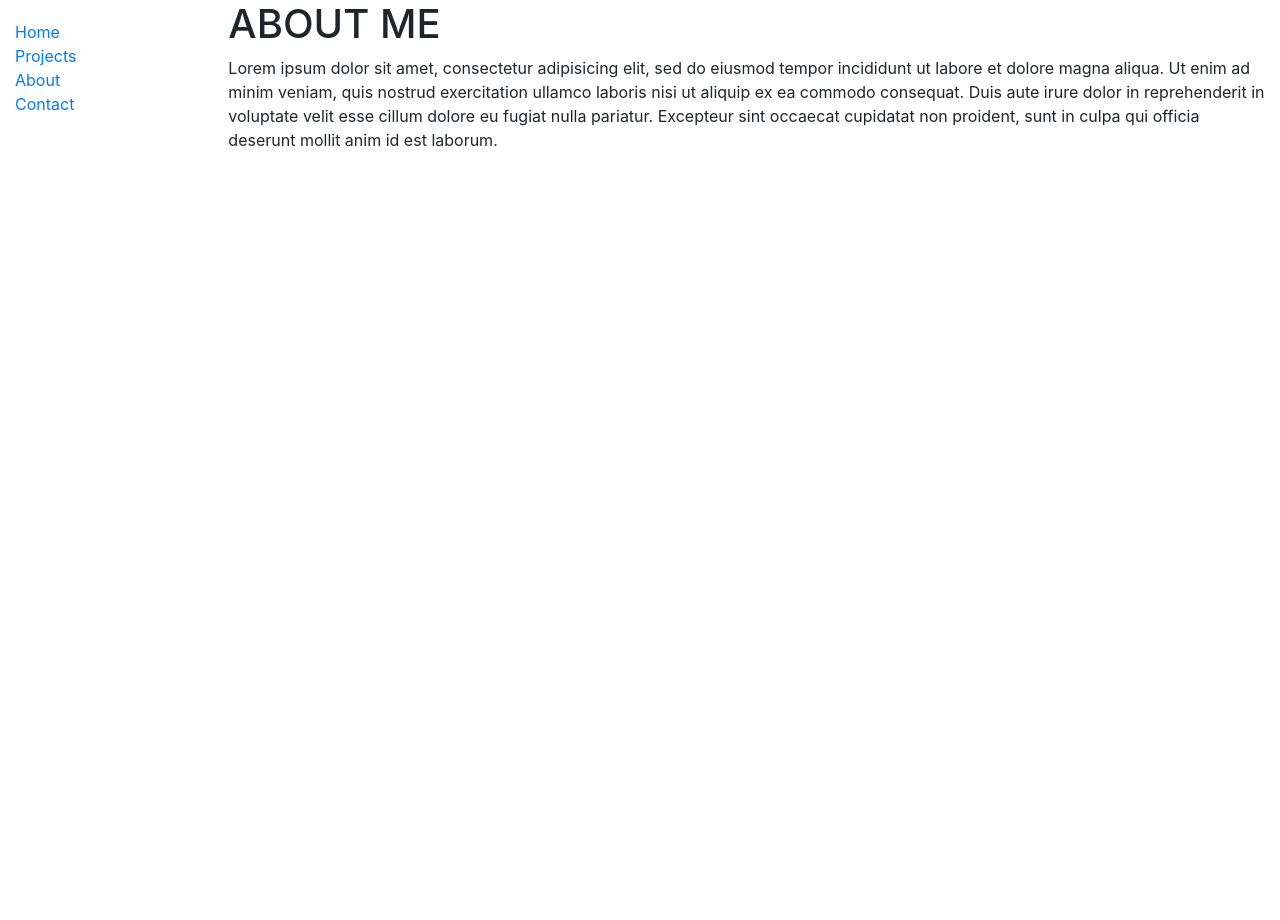
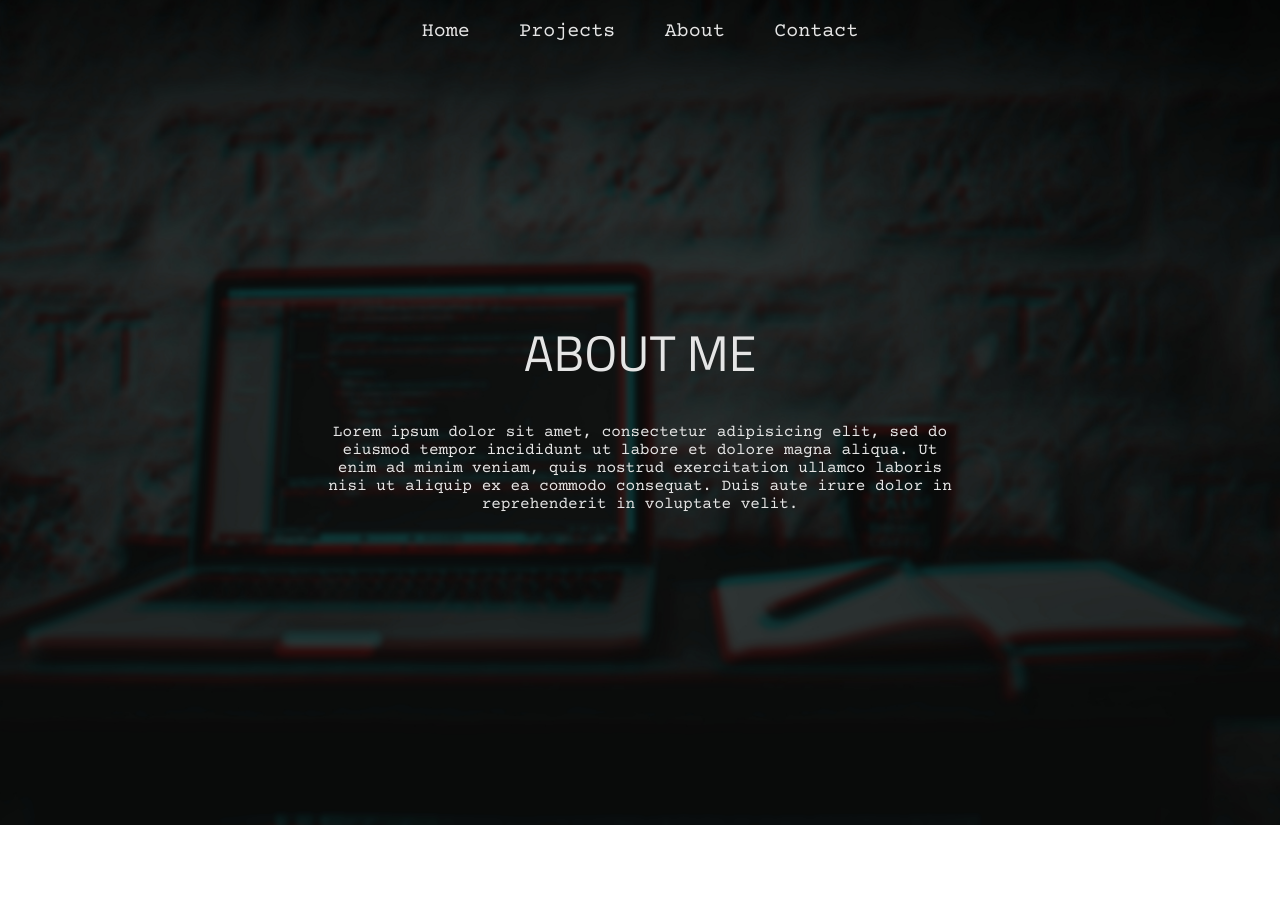
Before and after one commit to JPatryk13/portfolio-website-2019, a Django app: template projects/templates/about.html in a window 1280 px wide. Before the commit the page ends 147 px from the top, so only its background shows below. Run offline with Django 3.2, Linux system fonts and the light colour scheme; the template is opened without the code that fills it, so the values that code supplies are empty; some libraries are stand-ins or nearby versions.

Commit message:
Basic front end; rearranged templates, added styles and images

```diff
--- /dev/null
+++ b/projects/static/css/body.css
@@ -0,0 +1,24 @@
+:root {
+  --white: #e5e5e5;
+  --bright-grey: #cccccc;
+  --dark-grey: #333333;
+  --black: #161616;
+}
+
+html, body {
+  margin: 0;
+  padding: 0;
+  width: 100%;
+  height: 100vh;
+  display: table;
+  font-family: 'Courier Prime', monospace;
+  background: url("/static/img/hero_image.jpg") no-repeat 50% 50%;
+  background-size: cover;
+}
+
+h1 {
+  font-size: 50px;
+  font-weight: lighter;
+  font-family: 'Titillium Web', sans-serif;
+  text-transform: uppercase;
+}
--- /dev/null
+++ b/projects/static/css/container_about.css
@@ -0,0 +1,26 @@
+:root {
+  --white: #e5e5e5;
+  --bright-grey: #cccccc;
+  --dark-grey: #333333;
+  --black: #161616;
+}
+
+html, body {
+  background: url("/static/img/background.jpg") no-repeat 50% 50%;
+  background-size: cover;
+  overflow: hidden;
+}
+
+.container {
+  width: 100%;
+  height: 80%;
+  position: absolute;
+  padding-top: 15vh;
+  color: var(--white);
+}
+
+.container .text {
+  width: 50%;
+  padding-left: 25%;
+  text-align: center;
+}
--- /dev/null
+++ b/projects/static/css/header.css
@@ -0,0 +1,78 @@
+:root {
+  --white: #e5e5e5;
+  --bright-grey: #cccccc;
+  --dark-grey: #333333;
+  --black: #161616;
+}
+
+header {
+  width: 100%;
+  height: 20vh;
+}
+
+nav {
+  position: fixed;
+  width: 100%;
+  z-index: 1;
+}
+
+nav ul {
+  list-style: none;
+  background: rgba(51,51,51,0); /*--dark-grey*/
+  overflow: hidden;
+  color: var(--white);
+  padding: 0;
+  text-align: center;
+  margin: 0;
+  transition: 1s;
+}
+
+nav ul li {
+  display: inline-block;
+  padding: 20px;
+}
+
+nav ul li a {
+  text-decoration: none;
+  color: var(--white);
+  font-size: 20px;
+}
+
+nav ul li a:hover {
+  color: white;
+}
+
+.mobile-nav {
+  width: 100vw;
+  height: 10vh;
+  text-align: center;
+  background: var(--dark-grey);
+  box-sizing: border-box;
+  display: none;
+}
+
+.icons {
+  width: 20vw;
+  text-align: center;
+  padding: 15px 0;
+  cursor: pointer;
+  color: var(--white);
+}
+
+.icons:hover {
+  color: white;
+}
+
+@media(max-width: 580px) {
+  .menu {
+    display: none;
+  }
+
+  .mobile-nav {
+    display: block;
+  }
+
+  .icons {
+    display: inline-block;
+  }
+}
--- /dev/null
+++ b/projects/static/css/overlay.css
@@ -0,0 +1,63 @@
+:root {
+  --white: #e5e5e5;
+  --bright-grey: #cccccc;
+  --dark-grey: #333333;
+  --black: #161616;
+}
+
+/* The Overlay (background) */
+.overlay {
+  /* Height & width depends on how you want to reveal the overlay (see JS below) */
+  height: 0;
+  width: 100%;
+  position: fixed; /* Stay in place */
+  z-index: 1; /* Sit on top */
+  left: 0;
+  top: 0;
+  background-color: var(--dark-grey); /* Black w/opacity */
+  overflow: hidden; /* Disable horizontal scroll */
+  transition: 0.5s; /* 0.5 second transition effect to slide in or slide down the overlay (height or width, depending on reveal) */
+}
+
+/* Position the content inside the overlay */
+.overlay-content {
+  position: relative;
+  top: 25%; /* 25% from the top */
+  height: 100%; /* 100% width */
+  text-align: center; /* Centered text/links */
+  margin-top: 30px; /* 30px top margin to avoid conflict with the close button on smaller screens */
+}
+
+/* The navigation links inside the overlay */
+.overlay a {
+  padding: 8px;
+  text-decoration: none;
+  font-size: 36px;
+  color: var(--white);
+  display: block; /* Display block instead of inline */
+  transition: 0.3s; /* Transition effects on hover (color) */
+}
+
+/* When you mouse over the navigation links, change their color */
+.overlay a:hover, .overlay a:focus {
+  color: white;
+}
+
+/* Position the close button (top right corner) */
+.overlay .closebtn {
+  width: 100%;
+  left: 45%;
+  position: absolute;
+  top: 10px;
+  font-size: 40px;
+}
+
+/* When the height of the screen is less than 450 pixels, change the font-size of the links and position the close button again, so they don't overlap */
+@media screen and (max-height: 450px) {
+  .overlay a {font-size: 20px}
+  .overlay .closebtn {
+    font-size: 40px;
+    top: 15px;
+    right: 35px;
+  }
+}
--- a/projects/static/css/styles.css
+++ /dev/null
@@ -1,5 +0,0 @@
-.sidebar-nav {
-  margin-top: 20px;
-  padding: 0;
-  list-style: none;
-}
--- a/projects/templates/about.html
+++ b/projects/templates/about.html
@@ -3,6 +3,16 @@
 {% block title %} | About Me{% endblock %}
 
 {% block content %}
-  <h1>ABOUT ME</h1>
-  <p>Lorem ipsum dolor sit amet, consectetur adipisicing elit, sed do eiusmod tempor incididunt ut labore et dolore magna aliqua. Ut enim ad minim veniam, quis nostrud exercitation ullamco laboris nisi ut aliquip ex ea commodo consequat. Duis aute irure dolor in reprehenderit in voluptate velit esse cillum dolore eu fugiat nulla pariatur. Excepteur sint occaecat cupidatat non proident, sunt in culpa qui officia deserunt mollit anim id est laborum.</p>
+  {% load static %}
+  <link rel="stylesheet" href="{% static 'css/container_about.css' %}">
+
+  <div class="text">
+    <h1>About Me</h1>
+    <p>
+      Lorem ipsum dolor sit amet, consectetur adipisicing elit, sed do eiusmod tempor incididunt
+      ut labore et dolore magna aliqua. Ut enim ad minim veniam, quis nostrud exercitation ullamco
+      laboris nisi ut aliquip ex ea commodo consequat. Duis aute irure dolor in reprehenderit in
+      voluptate velit.
+    </p>
+  </div>
 {% endblock %}
--- a/projects/templates/base_generic.html
+++ b/projects/templates/base_generic.html
@@ -4,34 +4,43 @@
     <meta charset="utf-8">
     <meta name="viewport" content="width=device-width, initial-scale=1">
     <meta http-equiv="X-UA-Compatible" content="ie=edge">
-    <link href="https://stackpath.bootstrapcdn.com/bootstrap/4.4.1/css/bootstrap.min.css" rel="stylesheet"
-    integrity="sha384-Vkoo8x4CGsO3+Hhxv8T/Q5PaXtkKtu6ug5TOeNV6gBiFeWPGFN9MuhOf23Q9Ifjh" crossorigin="anonymous">
+    <link href="https://stackpath.bootstrapcdn.com/font-awesome/4.7.0/css/font-awesome.min.css"
+    rel="stylesheet"
+    integrity="sha384-wvfXpqpZZVQGK6TAh5PVlGOfQNHSoD2xbE+QkPxCAFlNEevoEH3Sl0sibVcOQVnN"
+    crossorigin="anonymous">
+    <script
+    src="https://code.jquery.com/jquery-3.4.1.js"
+    integrity="sha256-WpOohJOqMqqyKL9FccASB9O0KwACQJpFTUBLTYOVvVU="
+    crossorigin="anonymous"></script>
+    <link
+    href="https://fonts.googleapis.com/css?family=Courier+Prime|Titillium+Web&display=swap"
+    rel="stylesheet">
+    <script
+    src="https://kit.fontawesome.com/589f640727.js"
+    crossorigin="anonymous"></script>
 
     <title>Patryk Jesionka{% block title %}{% endblock %}</title>
 
     {% load static %}
-    <link rel="stylesheet" href="{% static 'css/styles.css' %}">
+    <link rel="stylesheet" href="{% static 'css/body.css' %}">
+    <link rel="stylesheet" href="{% static 'css/header.css' %}">
+    <link rel="stylesheet" href="{% static 'css/overlay.css' %}">
   </head>
 
   <body>
-    <div class="container-fluid">
-      <div class="row">
-        <div class="col-sm-2">
+    <div class="wrapper">
 
-          {% block sidebar %}
-            <ul class="sidebar-nav">
-              <li><a href="{% url 'index' %}">Home</a></li>
-              <li><a href="{% url 'projects' %}">Projects</a></li>
-              <li><a href="{% url 'about' %}">About</a></li>
-              <li><a href="{% url 'contact' %}">Contact</a></li>
-            </ul>
-          {% endblock %}
+      <header>
+        <nav>
+          {% block navbar %}{% include 'navbar.html' %}{% endblock %}
+        </nav>
+      </header>
 
-        </div> <!-- .col-sm-2 -->
-        <div class="col-sm-10">
-          {% block content %}{% endblock %}
-        </div>
-      </div> <!-- .row -->
-    </div> <!-- .container-fluid -->
+      <div class="container">
+        {% block content %}{% endblock %}
+      </div>
+
+    </div>
+    {% block nav_scripts %}{% endblock %}
   </body>
 </html>
--- /dev/null
+++ b/projects/templates/navbar.html
@@ -0,0 +1,55 @@
+{% extends "base_generic.html" %}
+
+{% block navbar %}
+  <!-- navigation bar for mobile devices -->
+  <div class="mobile-nav">
+    <div class="icons li-icon">
+      <a><i class="fab fa-linkedin fa-2x"></i></a>
+    </div>
+    <div class="icons menu-icon">
+      <span onclick="openNav()"><i class="fa fa-bars fa-2x"></i></span>
+    </div>
+    <div class="icons share-icon">
+      <a><i class="fas fa-share-alt-square fa-2x"></i></a>
+    </div>
+  </div>
+
+  <!-- navigation bar for screens -->
+  <div class="menu">
+    <ul>
+      <li><a href="{% url 'index' %}">Home</a></li>
+      <li><a href="{% url 'projects' %}">Projects</a></li>
+      <li><a href="{% url 'about' %}">About</a></li>
+      <li><a href="{% url 'contact' %}">Contact</a></li>
+    </ul>
+  </div>
+
+  <!-- overlay navigation (unfolds from the mobile-nav) -->
+  <div id="myNav" class="overlay">
+    <!-- Button to close the overlay navigation -->
+    <a href="javascript:void(0)" class="closebtn" onclick="closeNav()">
+      <i class="fas fa-times"></i>
+    </a>
+    <!-- Overlay content -->
+    <div class="overlay-content">
+      <a href="{% url 'index' %}">Home</a>
+      <a href="{% url 'projects' %}">Projects</a>
+      <a href="{% url 'about' %}">About</a>
+      <a href="{% url 'contact' %}">Contact</a>
+    </div> <!-- .overlay-content -->
+  </div> <!-- #myNav -->
+{% endblock %}
+
+{% block nav_scripts %}
+  <script type="text/javascript">
+    /* Open */
+    function openNav() {
+      document.getElementById("myNav").style.height = "100%";
+    }
+
+    /* Close */
+    function closeNav() {
+      document.getElementById("myNav").style.height = "0%";
+    }
+  </script>
+{% endblock %}
```
Also changed, not shown: projects/static/css/container_home.css (added, +33 -0 lines), projects/templates/index.html (+11 -2 lines), projects/static/img/background.jpg (added), 1 other file.
